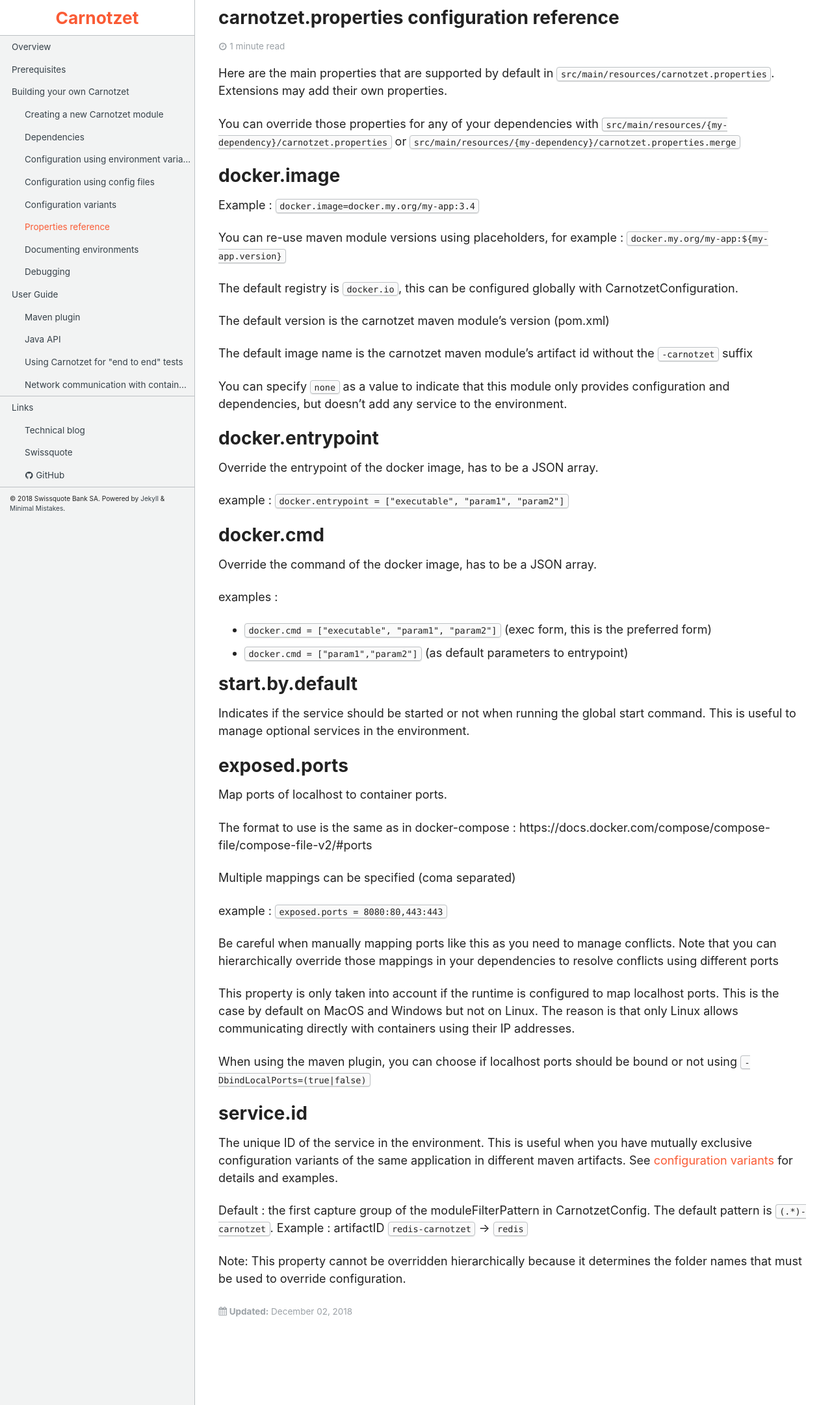
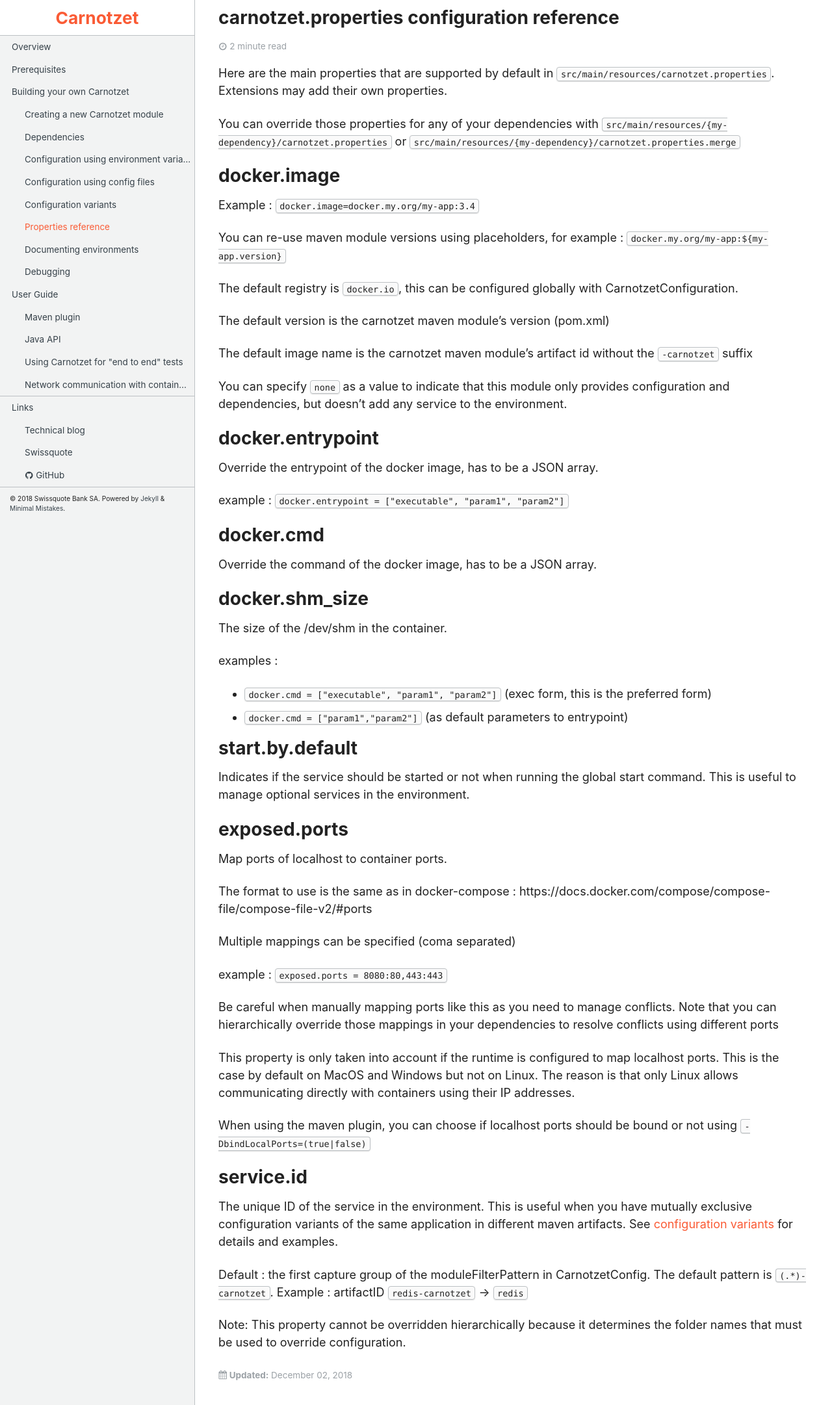
Before and after one commit to swissquote/carnotzet, a Jekyll site: the page built from docs/_docs/creating-your-own/properties-reference.md, in a window 1280 px wide. Shown: the whole page at 65% size. Built offline with Jekyll 4.4.1, drawn with Linux system fonts in a browser that asks for light colours.

Commit message:
Documentation for shm_size

```diff
--- a/docs/_docs/creating-your-own/properties-reference.md
+++ b/docs/_docs/creating-your-own/properties-reference.md
@@ -34,6 +34,10 @@ docker.cmd
 ==========
 Override the command of the docker image, has to be a JSON array.
 
+docker.shm_size
+===============
+The size of the /dev/shm in the container.
+
 examples :
 - `docker.cmd = ["executable", "param1", "param2"]` (exec form, this is the preferred form)
 - `docker.cmd = ["param1","param2"]` (as default parameters to entrypoint)
```
Also changed, not shown: CHANGELOG.md.
